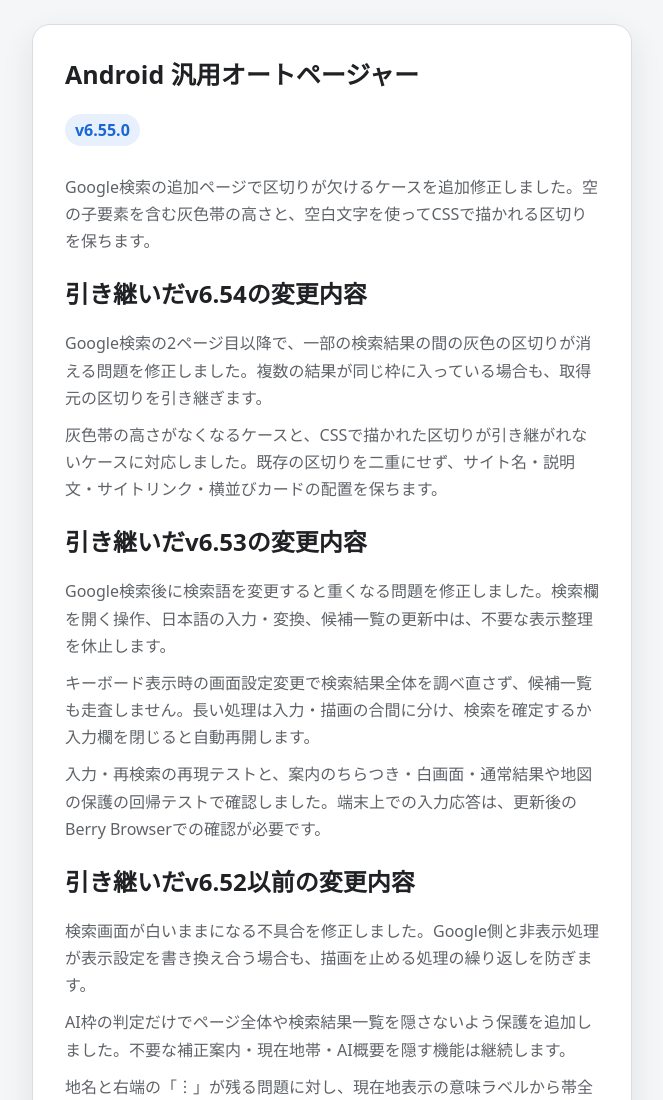
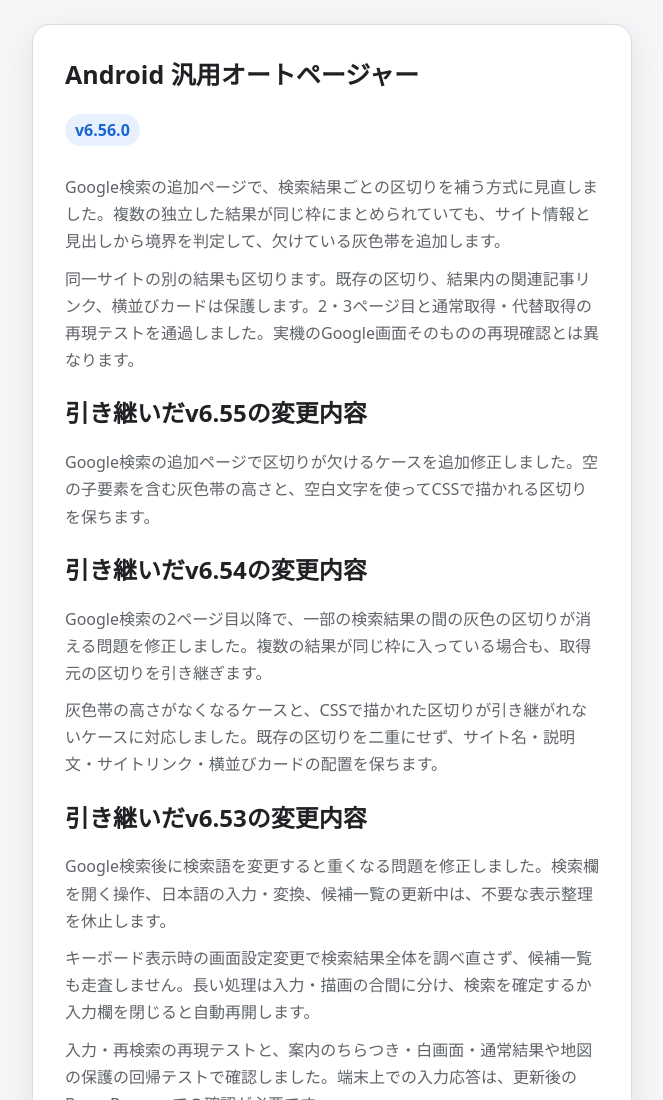
Before and after one commit to hiro191u3n2/android-autopager-update, a website: page index.html in a window 1280 px wide. Shown: the top 1100 px of the page, without its empty margins (308-971 px from the left). Drawn offline with Linux system fonts and the light colour scheme.

Commit message:
Publish AutoPager v6.56.0 independent result separators

```diff
--- a/index.html
+++ b/index.html
@@ -21,7 +21,10 @@
   <body>
     <main>
       <h1>Android 汎用オートページャー</h1>
-      <span class="version">v6.55.0</span>
+      <span class="version">v6.56.0</span>
+      <p>Google検索の追加ページで、検索結果ごとの区切りを補う方式に見直しました。複数の独立した結果が同じ枠にまとめられていても、サイト情報と見出しから境界を判定して、欠けている灰色帯を追加します。</p>
+      <p>同一サイトの別の結果も区切ります。既存の区切り、結果内の関連記事リンク、横並びカードは保護します。2・3ページ目と通常取得・代替取得の再現テストを通過しました。実機のGoogle画面そのものの再現確認とは異なります。</p>
+      <h2>引き継いだv6.55の変更内容</h2>
       <p>Google検索の追加ページで区切りが欠けるケースを追加修正しました。空の子要素を含む灰色帯の高さと、空白文字を使ってCSSで描かれる区切りを保ちます。</p>
       <h2>引き継いだv6.54の変更内容</h2>
       <p>Google検索の2ページ目以降で、一部の検索結果の間の灰色の区切りが消える問題を修正しました。複数の結果が同じ枠に入っている場合も、取得元の区切りを引き継ぎます。</p>
```
